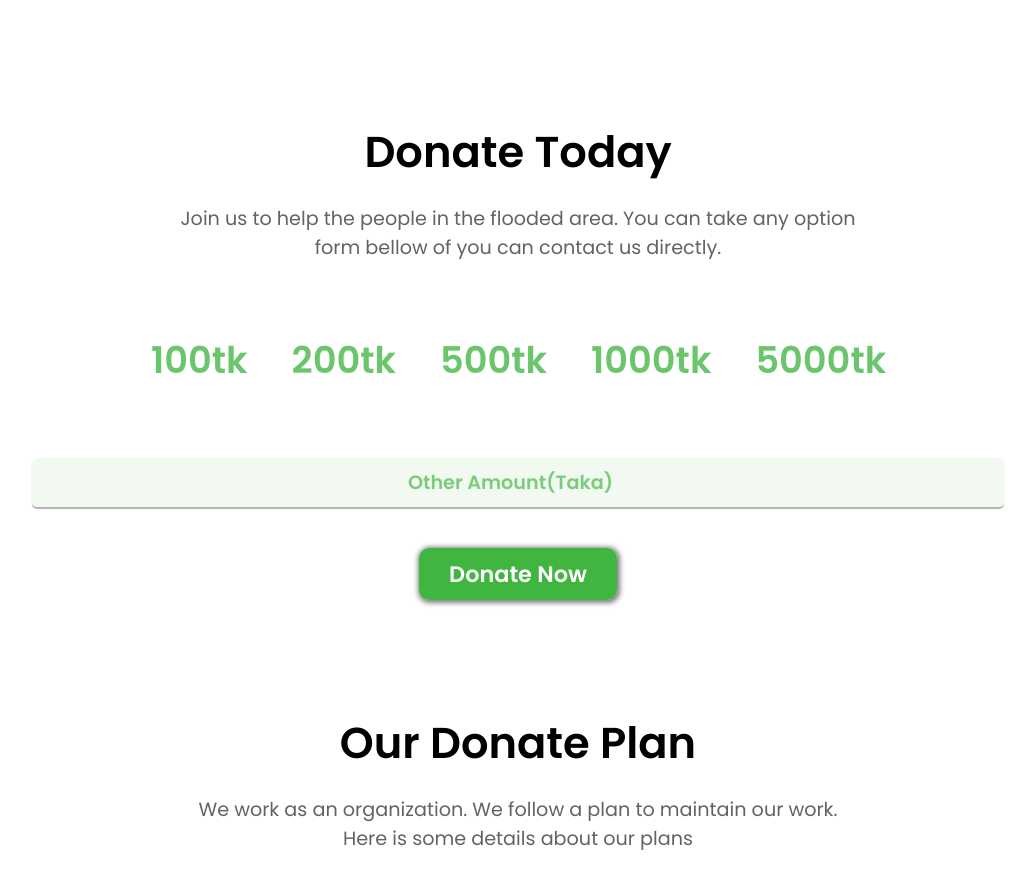
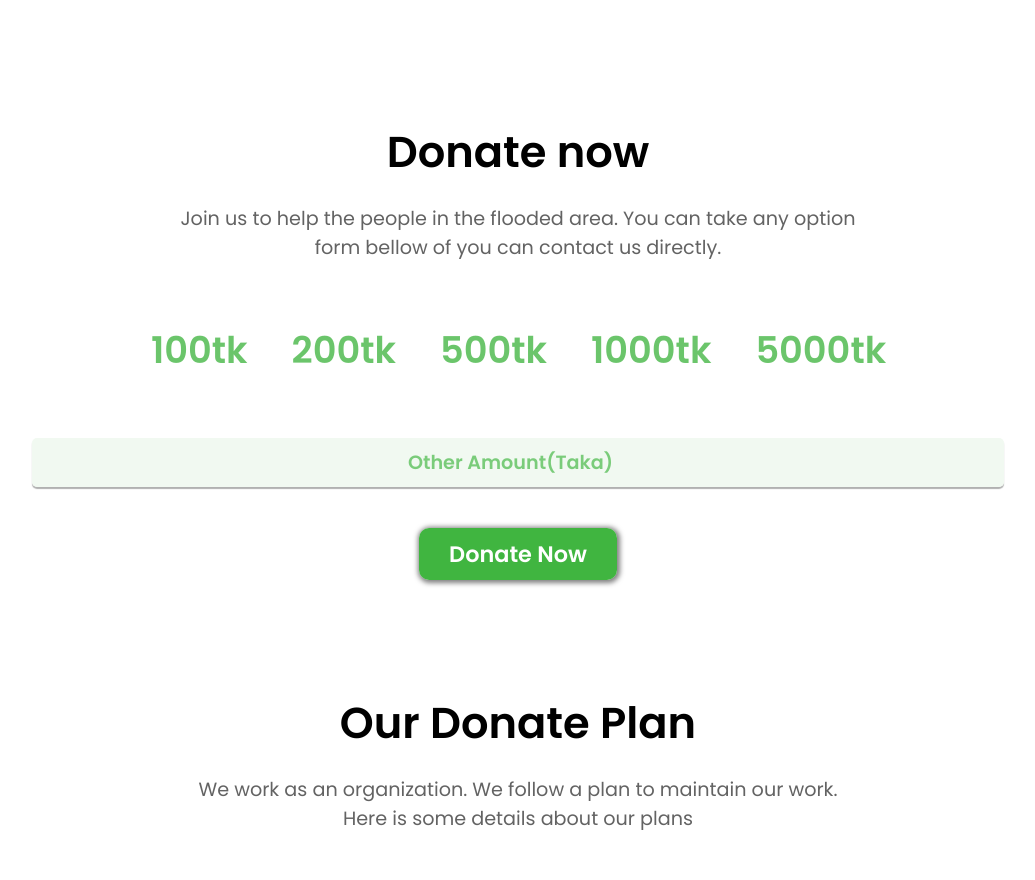
Before and after one commit to shamratPG/Relief-Website, a plain HTML site: page index.html in a window 1280 px wide. Shown: the part 800-1680 px from the top of the page, without its empty margins (122-1157 px from the left). Drawn offline with Linux system fonts and the light colour scheme.

Commit message:
minor changes

```diff
--- a/index.html
+++ b/index.html
@@ -27,7 +27,7 @@
     <div id="donate-sec">
         <div class="wraper">
             <div class="text-area">
-                <h2 class="header">Donate Today</h2>
+                <h2 class="header">Donate now</h2>
                 <p class="text">Join us to help the people in the flooded area. You can take any option form bellow of
                     you
                     can
@@ -40,6 +40,7 @@
                 <li><a href="#">1000tk</a></li>
                 <li><a href="#">5000tk</a></li>
             </ul>
+
             <div id="other-amount">
                 <input type="number" placeholder="Other Amount(Taka)">
                 <a class="btn" href="#">Donate Now</a>
--- a/style.css
+++ b/style.css
@@ -85,7 +85,7 @@
 #donate-amount {
     list-style-type: none;
     width: 80%;
-    margin: 70px auto;
+    margin: 60px auto;
     display: flex;
     justify-content: space-between;
 }
```
